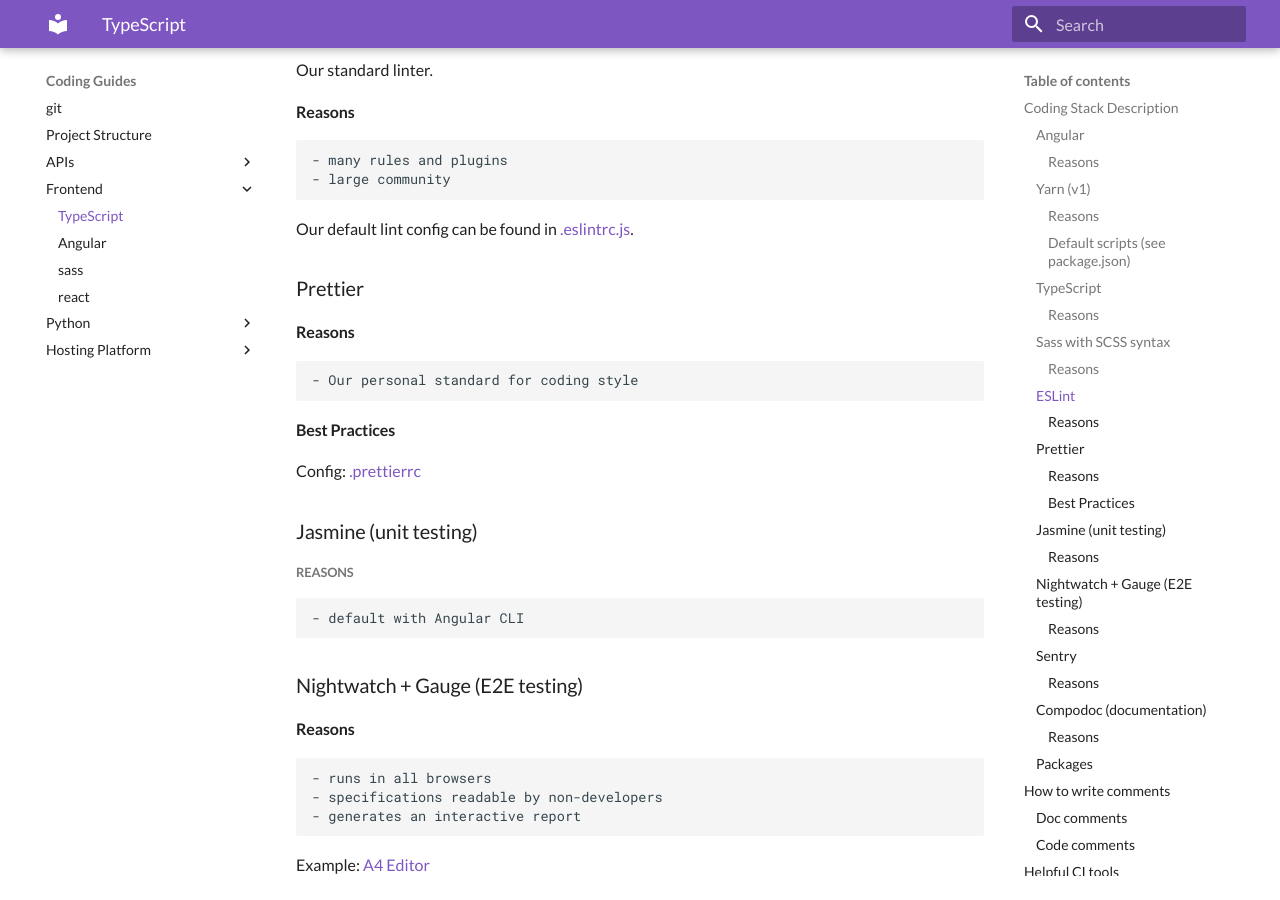
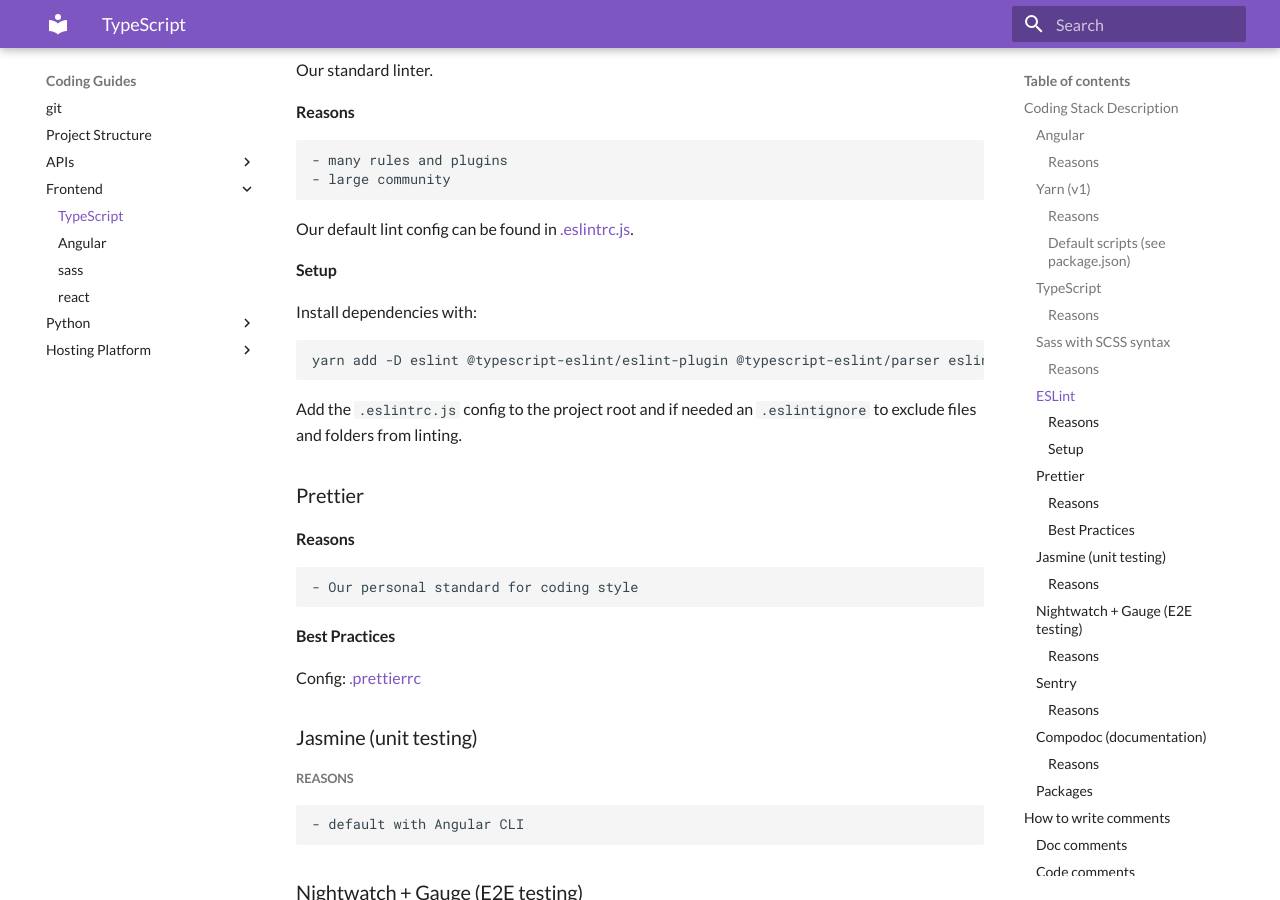
Before and after one commit to GreyRook/code-with-style, an MkDocs documentation site: the page built from docs/typescript/index.md, in a window 1280 px wide and 900 px high, scrolled down 1552 px. Built offline with MkDocs 1.6.1 and Material for MkDocs 9.7.7, drawn with Linux system fonts in a browser that asks for light colours.

Commit message:
Add setup steps for ESLint
Reviewed-by: Florian Ludwig <f.ludwig@greyrook.com>
Reviewed-by: Baohui Deng <b.deng@greyrook.com>
Reviewed-by: Marius Tippkämper <m.tippkaemper@greyrook.com>
Part-of: <http://git.r0k.de/gr/internal/guides/code-with-style/-/merge_requests/94>

````diff
--- a/docs/CHANGELOG.md
+++ b/docs/CHANGELOG.md
@@ -28,6 +28,7 @@
 - Added general communication guidelines for working with notifications ([communcation/index.md](communication/index.md))
 - Added details on merge request reviewers and assignments
 - Added Angular asset hashing and asset referencing best practices
+- Added ESLint setup steps
 
 ### Changed
 - Changed the default TypeScript linter from TSLint to ESLint
--- a/docs/typescript/index.md
+++ b/docs/typescript/index.md
@@ -63,6 +63,14 @@
     - large community
 
 Our default lint config can be found in [.eslintrc.js](.eslintrc.js).
+
+#### Setup
+
+Install dependencies with:
+```
+yarn add -D eslint @typescript-eslint/eslint-plugin @typescript-eslint/parser eslint-config-prettier eslint-plugin-prettier prettier
+```
+Add the `.eslintrc.js` config to the project root and if needed an `.eslintignore` to exclude files and folders from linting.
 
 ### Prettier
 #### Reasons
````
